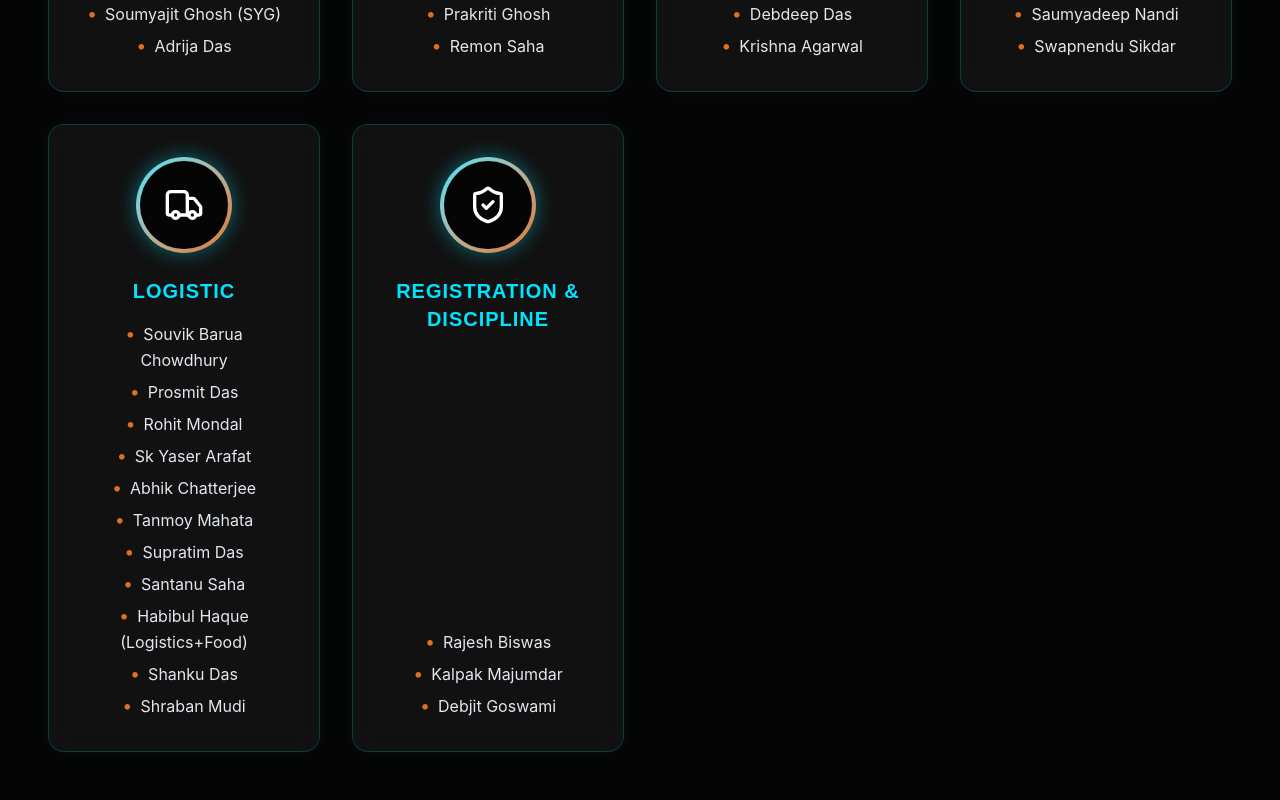
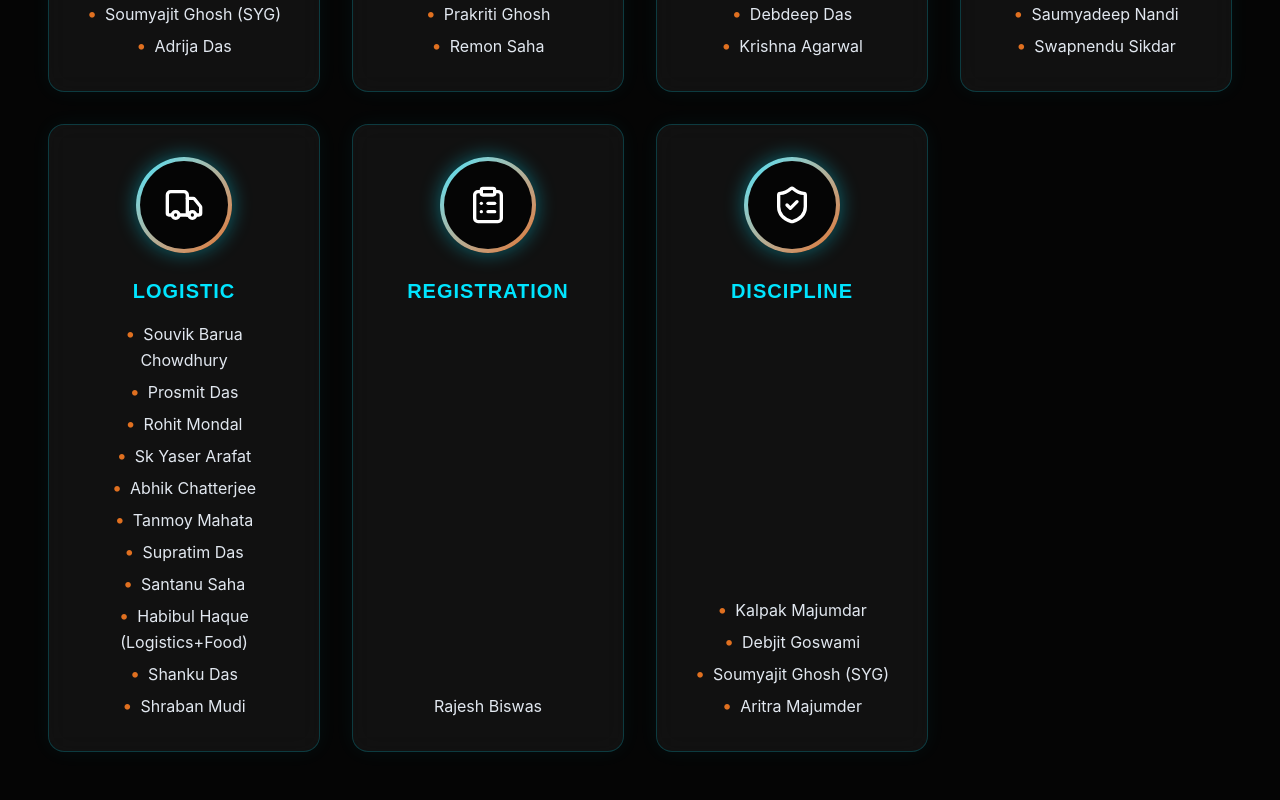
Before and after one commit to Rajesh-Biswas369/sparkz26, a Next.js app: page / in a window 1280 px wide. Shown: the part 3680-4480 px from the top of the page. Built offline with nearby package versions, Linux system fonts and the light colour scheme; no server answers.

Commit message:
fix: split Registration & Discipline category and update members

```diff
--- a/src/app/page.tsx
+++ b/src/app/page.tsx
@@ -3,7 +3,7 @@ import React, { useState, useEffect, useRef } from "react";
 import Link from "next/link";
 import Image from "next/image";
 import { motion, useScroll, useTransform } from "framer-motion";
-import { Star, Users, Wallet, Target, MessageSquare, PenTool, Camera, Music, Truck, ShieldCheck } from "lucide-react";
+import { Star, Users, Wallet, Target, MessageSquare, PenTool, Camera, Music, Truck, ShieldCheck, ClipboardList } from "lucide-react";
 import Footer from "@/components/Footer";
 
 export default function LandingPage() {
@@ -73,7 +73,8 @@ export default function LandingPage() {
     { role: "Photography", names: ["Debdeep Das", "Krishna Agarwal"], Icon: Camera },
     { role: "Cultural Team", names: ["Souvik Barua Chowdhury", "Trisha Bhadra", "Esha Bhadra", "Mohema Bhuiya", "Shubhrima Talukder", "Saumyadeep Nandi", "Swapnendu Sikdar"], Icon: Music },
     { role: "Logistic", names: ["Souvik Barua Chowdhury", "Prosmit Das", "Rohit Mondal", "Sk Yaser Arafat", "Abhik Chatterjee", "Tanmoy Mahata", "Supratim Das", "Santanu Saha", "Habibul Haque (Logistics+Food)", "Shanku Das", "Shraban Mudi"], Icon: Truck },
-    { role: "Registration & Discipline", names: ["Rajesh Biswas", "Kalpak Majumdar", "Debjit Goswami"], Icon: ShieldCheck },
+    { role: "Registration", names: ["Rajesh Biswas"], Icon: ClipboardList },
+    { role: "Discipline", names: ["Kalpak Majumdar", "Debjit Goswami", "Soumyajit Ghosh (SYG)", "Aritra Majumder"], Icon: ShieldCheck },
   ];
 
   return (
```
Also changed, not shown: public/T-shirt-resize.jpg (added), public/T-shirt-size.jpg (deleted).
